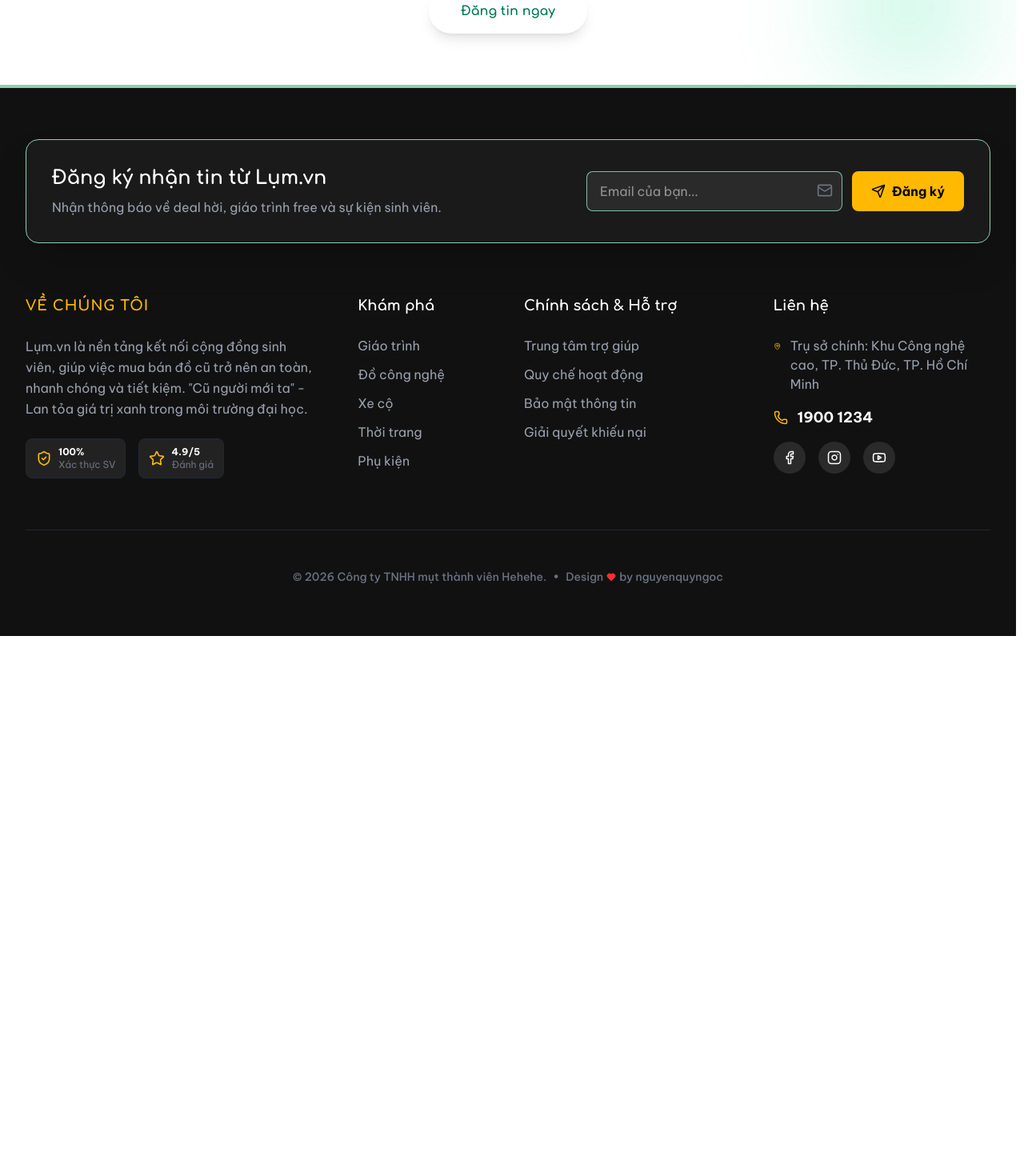
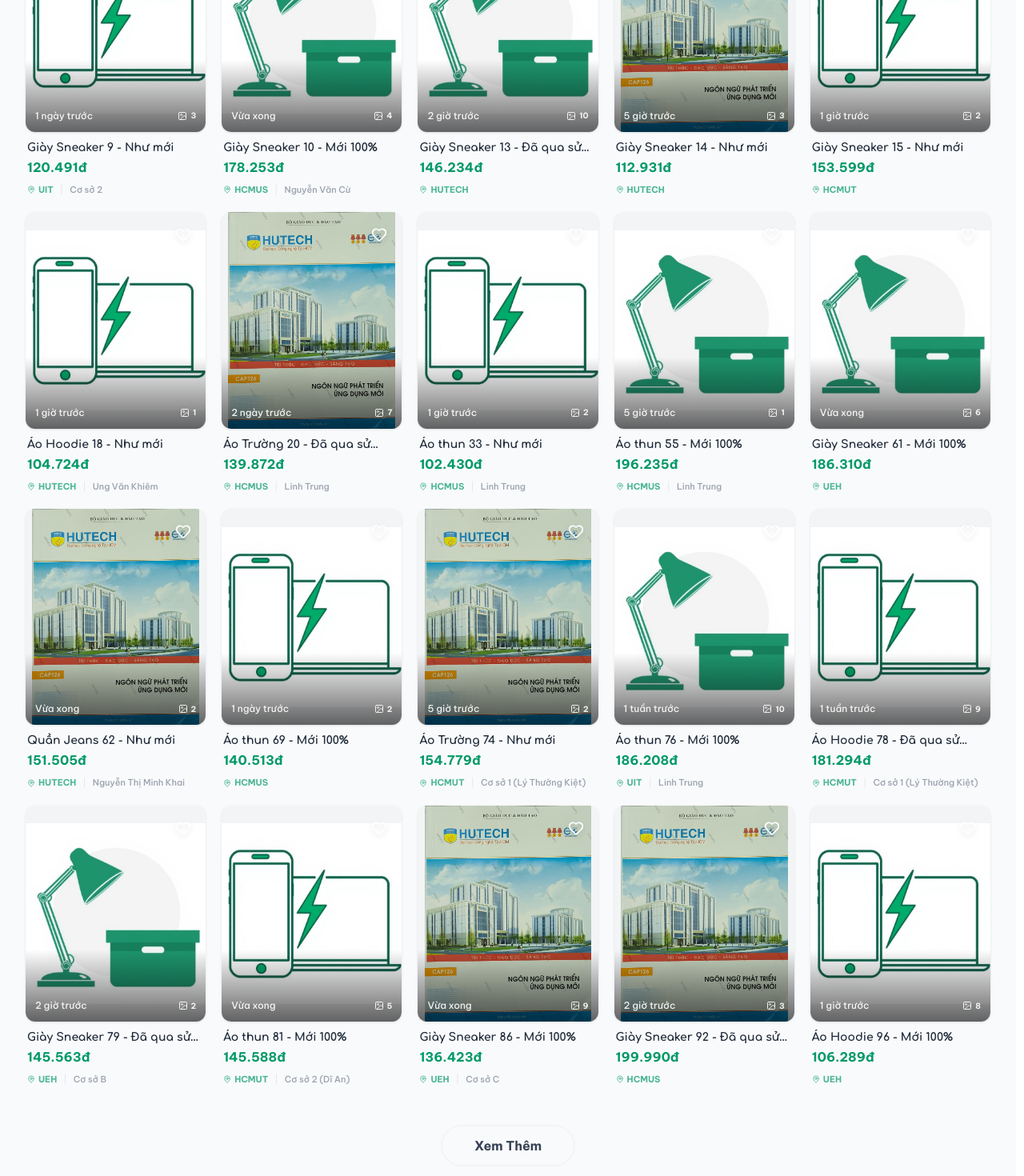
Before and after one commit to ngcnguywn0124/FE-LUM-trade-ecommerce, a Next.js app: page /bai-dang/1 in a window 1280 px wide. Shown: the part 2280-3750 px from the top of the page at 80% size. Before the commit the page ends 3075 px from the top, so only its background shows below. Built offline with nearby package versions, Linux system fonts and the light colour scheme.

Commit message:
feat: add recommentProductfeatured

```diff
--- a/app/bai-dang/[id]/page.tsx
+++ b/app/bai-dang/[id]/page.tsx
@@ -10,10 +10,11 @@
 import ProductDetailTabs from "@/components/features/product/details/ProductDetailTabs";
 import ProductComments from "@/components/features/product/details/ProductComments";
 import RelatedProducts from "@/components/features/product/details/RelatedProducts";
+import SimilarProducts from "@/components/features/product/details/SimilarProducts";
 import { generateMockProducts } from "@/lib/mockData";
 import { Product } from "@/types";
 
-const PRODUCT_DATA: Product[] = generateMockProducts(120);
+const PRODUCT_DATA: Product[] = generateMockProducts(300);
 
 const conditionLabels: Record<string, string> = {
   new: "Mới 100%",
@@ -181,6 +182,12 @@
           products={relatedProducts}
           sellerName={product.seller?.name}
         />
+
+        <SimilarProducts
+          products={PRODUCT_DATA}
+          currentProductId={product.id}
+          category={product.category}
+        />
       </div>
     </div>
   );
--- a/components/features/product/ProductCard.tsx
+++ b/components/features/product/ProductCard.tsx
@@ -36,7 +36,7 @@
             e.preventDefault();
             setIsLiked(!isLiked);
           }}
-          className="absolute top-3 right-3 z-10 p-1.5 rounded-full hover:bg-black/10 transition-colors"
+          className="absolute top-3 right-3 z-10 p-1.5 rounded-full hover:bg-black/10 transition-colors cursor-pointer"
         >
           <Heart
             size={20}
--- /dev/null
+++ b/components/features/product/details/SimilarProducts.tsx
@@ -0,0 +1,55 @@
+"use client";
+
+import { useState, useMemo } from "react";
+import { Product } from "@/types";
+import ProductCard from "@/components/features/product/ProductCard";
+
+interface SimilarProductsProps {
+  products: Product[];
+  currentProductId: number;
+  category?: string;
+}
+
+const SimilarProducts = ({ products, currentProductId, category }: SimilarProductsProps) => {
+  const [visibleCount, setVisibleCount] = useState(20);
+
+  // Lọc sản phẩm tương tự (cùng category và loại bỏ sản phẩm hiện tại)
+  const allSimilar = useMemo(() => {
+    return products.filter((p) => p.id !== currentProductId && p.category === category);
+  }, [products, currentProductId, category]);
+
+  const displayProducts = allSimilar.slice(0, visibleCount);
+
+  if (!allSimilar.length) return null;
+
+  return (
+    <section className="mt-6 pb-6 border-t border-gray-100 pt-10">
+      <div className="mb-8">
+        <h2 className="text-lg md:text-xl font-bold text-gray-900 uppercase tracking-tight">
+          Tin đăng tương tự
+        </h2>
+      </div>
+
+      {/* Grid giống ở Home */}
+      <div className="grid grid-cols-2 lg:grid-cols-4 xl:grid-cols-5 gap-3 md:gap-5">
+        {displayProducts.map((product) => (
+          <ProductCard key={product.id} product={product} />
+        ))}
+      </div>
+
+      {/* Nút Xem thêm */}
+      {visibleCount < allSimilar.length && (
+        <div className="mt-12 text-center">
+          <button
+            onClick={() => setVisibleCount(prev => prev + 20)}
+            className="px-10 py-3 rounded-full border-2 border-slate-100 font-bold text-gray-700 hover:bg-slate-50 transition-all hover:border-emerald-500 hover:text-emerald-600 cursor-pointer"
+          >
+            Xem Thêm
+          </button>
+        </div>
+      )}
+    </section>
+  );
+};
+
+export default SimilarProducts;
```
